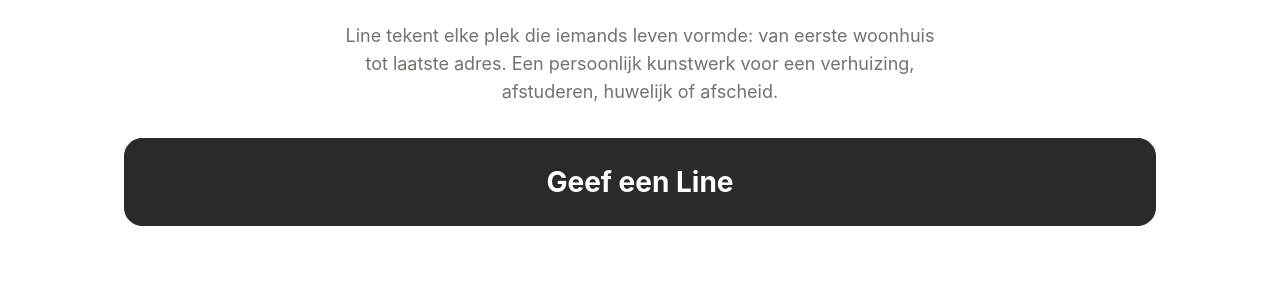
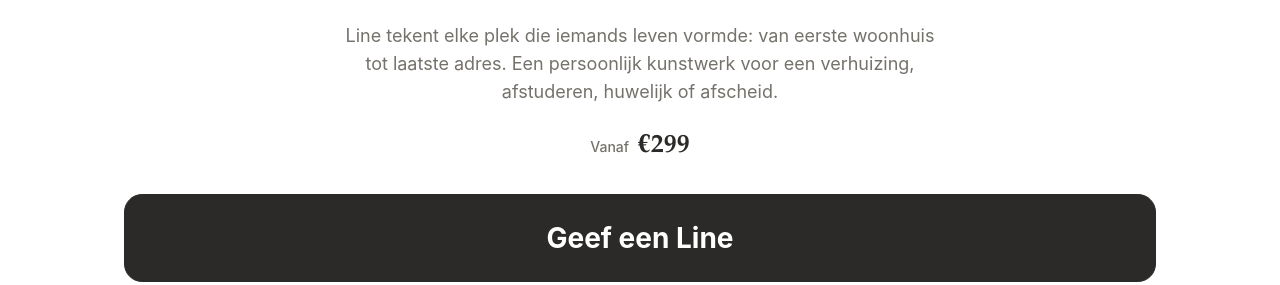
Before and after one commit to keesassistant-droid/Line-website, a plain HTML site: page index.html in a window 1280 px wide. Shown: the part 525-810 px from the top of the page. Drawn offline with Linux system fonts and the light colour scheme.

Commit message:
Add price mention to hero section

```diff
--- a/index.html
+++ b/index.html
@@ -70,6 +70,7 @@
     <div class="wrap">
       <h1 class="hero-headline hero-headline-mobile">Een cadeau voor een <em>groot moment</em></h1>
       <p class="lede" data-i18n="hero.lede">Line tekent elke plek die iemands leven vormde: van eerste woonhuis tot laatste adres. Een persoonlijk kunstwerk voor een verhuizing, afstuderen, huwelijk of afscheid.</p>
+      <p class="hero-price"><span class="hero-price-from" data-i18n="hero.priceFrom">Vanaf</span> <span class="hero-price-amount">€299</span></p>
       <div class="hero-actions hero-actions-mobile">
         <button type="button" class="btn js-open-config" data-i18n="cta.start">Geef een Line</button>
       </div>
--- a/script.js
+++ b/script.js
@@ -28,7 +28,8 @@
         headlinePre: "Een cadeau voor een ",
         headlineEm: "groot moment",
         headlinePost: "",
-        lede: "Line tekent elke plek die iemands leven vormde: van eerste woonhuis tot laatste adres. Een persoonlijk kunstwerk voor een verhuizing, afstuderen, huwelijk of afscheid."
+        lede: "Line tekent elke plek die iemands leven vormde: van eerste woonhuis tot laatste adres. Een persoonlijk kunstwerk voor een verhuizing, afstuderen, huwelijk of afscheid.",
+        priceFrom: "Vanaf"
       },
       examples: {
         eyebrow: "Cadeaus die al gegeven zijn",
@@ -212,7 +213,8 @@
         headlinePre: "A gift for a ",
         headlineEm: "big moment",
         headlinePost: "",
-        lede: "Line draws every place that shaped someone's life: from their first home to their most recent address. A personal work of art for a move, a graduation, a wedding, or a loss."
+        lede: "Line draws every place that shaped someone's life: from their first home to their most recent address. A personal work of art for a move, a graduation, a wedding, or a loss.",
+        priceFrom: "From"
       },
       examples: {
         eyebrow: "Gifts already given",
--- a/style.css
+++ b/style.css
@@ -192,8 +192,14 @@ nav.site-nav a:hover{color:var(--ink);}
 .hero h1 em{color:var(--coral);font-style:italic;}
 .hero .wrap{padding-top:44px;}
 .hero .lede{
-  max-width:52ch;margin:0 auto 32px;
+  max-width:52ch;margin:0 auto 20px;
   color:var(--ink-muted);font-size:18px;
+}
+.hero-price{margin:0 0 28px;}
+.hero-price-from{font-size:14px;font-weight:500;color:var(--ink-muted);}
+.hero-price-amount{
+  font-family:var(--font-display);font-size:26px;font-weight:700;
+  color:var(--ink);margin-left:4px;
 }
 .hero-actions{display:flex;gap:14px;justify-content:center;flex-wrap:wrap;}
 /* The one real button block, static in flow, full width, at every breakpoint — used
```
